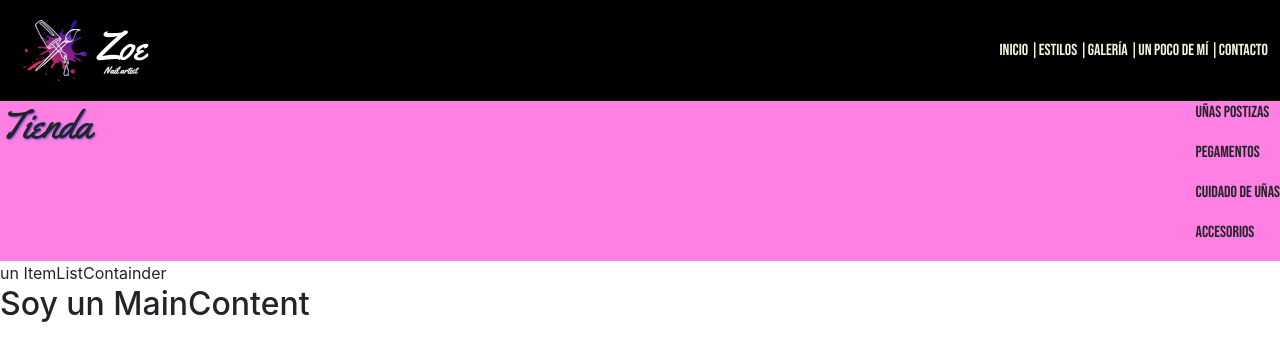
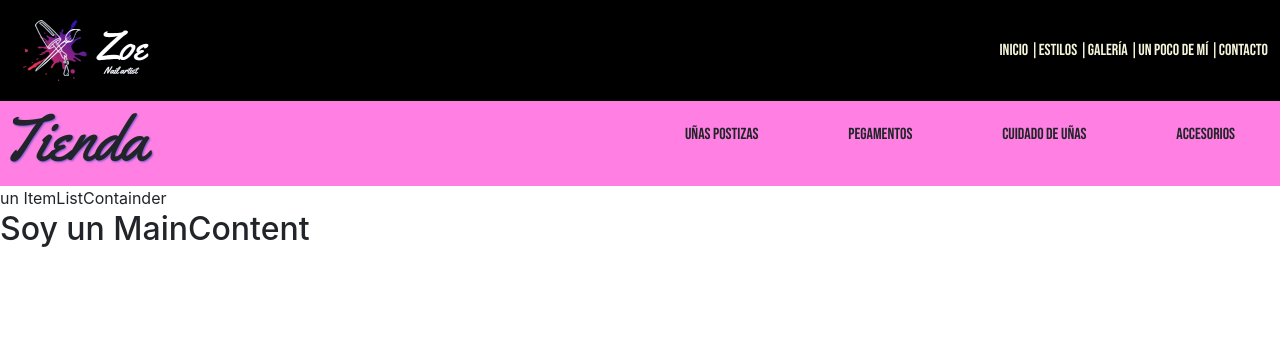
Before and after one commit to nancyargentina/proyectoReactjs, a React (Create React App) app: page / in a window 1280 px wide. Shown: the top 360 px of the page. Built offline with nearby package versions, Linux system fonts and the light colour scheme; a web font is replaced by a local one.

Commit message:
navbar stilos

```diff
--- a/src/components/navbar/NavBar.js
+++ b/src/components/navbar/NavBar.js
@@ -1,7 +1,8 @@
 import './navbar.css'
 
 export const NavBar=()=>{
-return(<div className='barra'>
+return(
+<div className='barra'>
     <h1>Tienda</h1>
     <nav className = "menu_options">
         <p className = "menu_options_links">Uñas postizas</p>
--- a/src/components/navbar/navbar.css
+++ b/src/components/navbar/navbar.css
@@ -3,9 +3,14 @@
    background-color: #ff7fe3;
    display: flex;
    justify-content: space-between;
+   align-items: center;
 }
 .menu_options {
-    list-style-type: none;
+    /*list-style-type: none;*/
+    display: flex;
+    justify-content:space-around;
+    width: 50%;
+
 }
 .menu_options_links {
     text-decoration: none;
@@ -18,4 +23,5 @@ a:hover {
 h1 {
     font-family: "Yellowtail", cursive;
     text-shadow: 1px 1px 2px #7157ce;
+    font-size: 8vh;
 }
```
